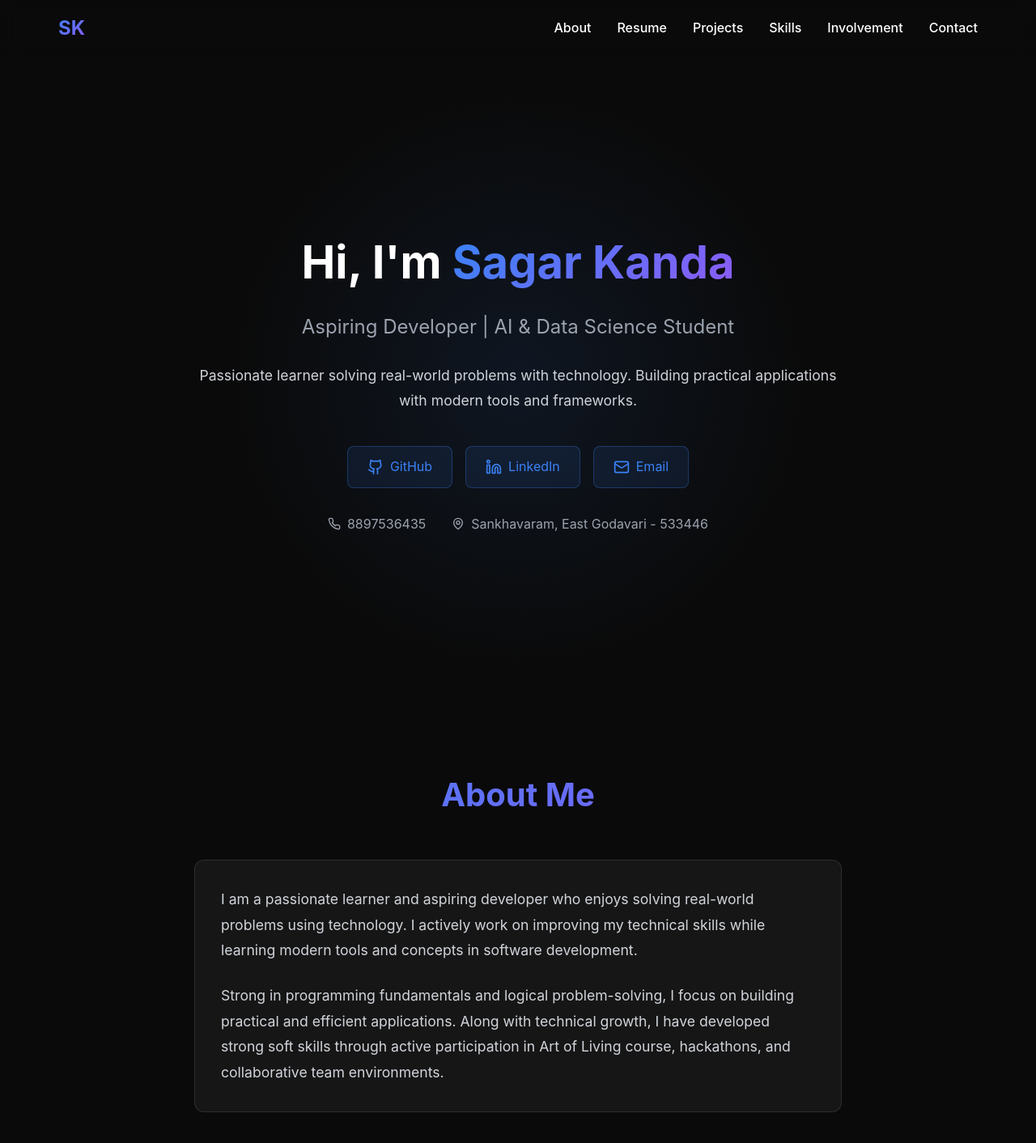
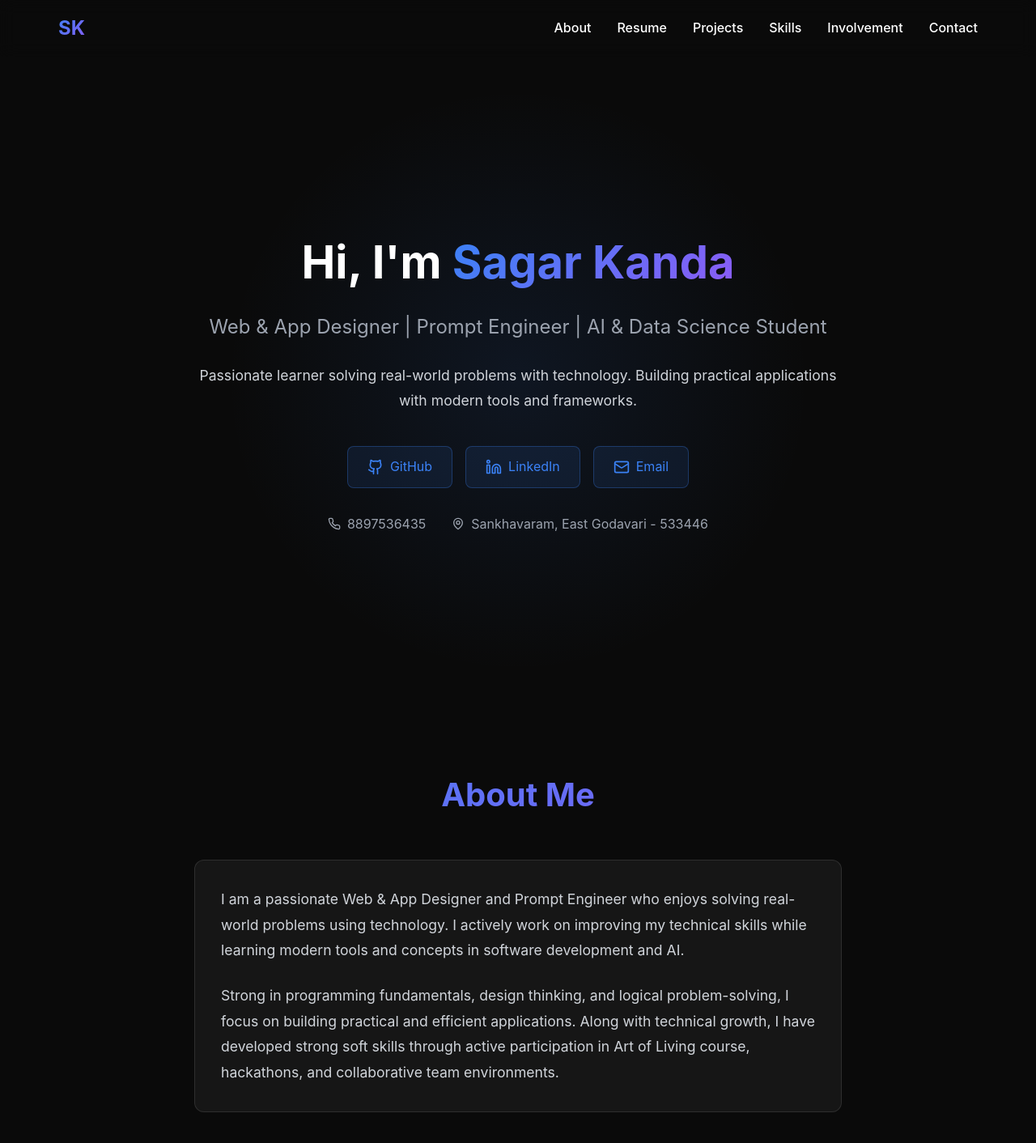
Before and after one commit to sagar-889/sagar, a React (Vite) app: page / in a window 1280 px wide. Shown: the top 1412 px of the page at 81% size. Built offline with nearby package versions, Linux system fonts and the light colour scheme.

Commit message:
skills changes

```diff
--- a/src/components/About.jsx
+++ b/src/components/About.jsx
@@ -7,11 +7,11 @@ const About = () => {
       <h2 className="section-title">About Me</h2>
       <div className="about-content card">
         <p>
-          I am a passionate learner and aspiring developer who enjoys solving real-world problems using technology.
-          I actively work on improving my technical skills while learning modern tools and concepts in software development.
+          I am a passionate Web & App Designer and Prompt Engineer who enjoys solving real-world problems using technology.
+          I actively work on improving my technical skills while learning modern tools and concepts in software development and AI.
         </p>
         <p>
-          Strong in programming fundamentals and logical problem-solving, I focus on building practical and efficient applications.
+          Strong in programming fundamentals, design thinking, and logical problem-solving, I focus on building practical and efficient applications.
           Along with technical growth, I have developed strong soft skills through active participation in Art of Living course,
           hackathons, and collaborative team environments.
         </p>
--- a/src/components/Hero.jsx
+++ b/src/components/Hero.jsx
@@ -9,7 +9,7 @@ const Hero = () => {
         <h1 className="hero-title">
           Hi, I'm <span className="gradient-text">Sagar Kanda</span>
         </h1>
-        <p className="hero-subtitle">Aspiring Developer | AI & Data Science Student</p>
+        <p className="hero-subtitle">Web & App Designer | Prompt Engineer | AI & Data Science Student</p>
         <p className="hero-description">
           Passionate learner solving real-world problems with technology.
           Building practical applications with modern tools and frameworks.
```
